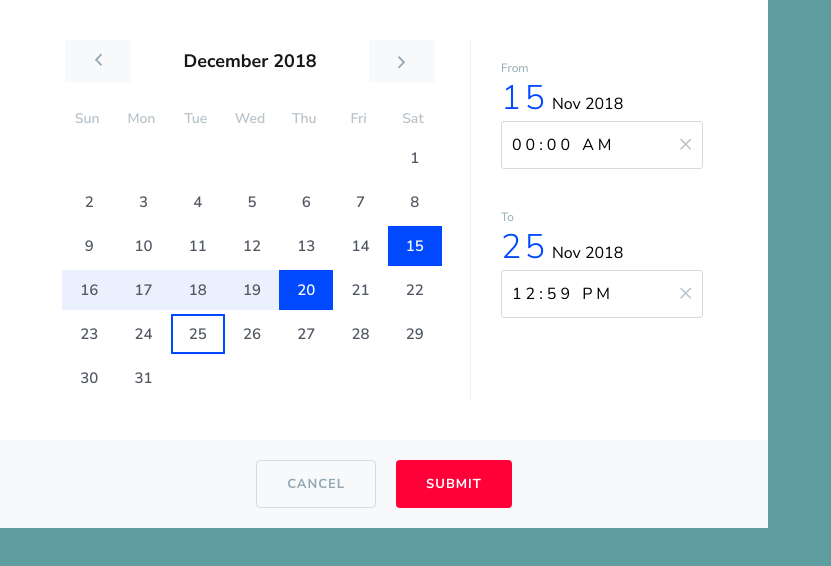
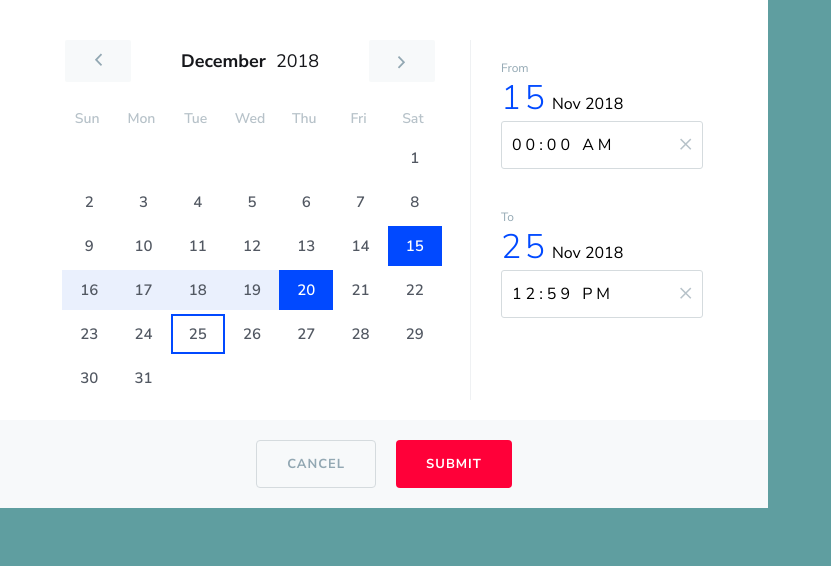
Before and after one commit to wahengchang/vue-packages, a Vue app in the folder packages/dateTimePicker/: page / in a window 1280 px wide. Shown: the top 566 px of the page, without its empty margins (0-831 px from the left). Built offline with nearby package versions, Linux system fonts and the light colour scheme.

Commit message:
add style currentYear

```diff
--- a/packages/dateTimePicker/src/components/DatePicker/index.vue
+++ b/packages/dateTimePicker/src/components/DatePicker/index.vue
@@ -2,9 +2,12 @@
   <div>
     <div class="datePicker_wrap">
       <div class="calendar-header">
-        <span class="icon-left" @click="minusMonth"> <arrow /> </span>
-        <h3>{{ currentMonthString }} {{ currentYear }}</h3>
-        <span class="icon-right" @click="addMonth"> <arrow /> </span>
+        <span class="arrow icon-left" @click="minusMonth"> <arrow /> </span>
+        <h3>
+          <span class="currentMonth">{{ currentMonthString }}</span>
+          <span class="currentYear">{{ currentYear }}</span>
+        </h3>
+        <span class="arrow icon-right" @click="addMonth"> <arrow /> </span>
       </div>
 
       <calender
@@ -83,7 +86,7 @@ export default {
       transform: rotate(180deg);
     }
 
-    span {
+    span.arrow {
       width: 66px;
       height: 42px;
       background: $pale-grey-two;
@@ -110,6 +113,10 @@ export default {
       font-size: 18px;
       color: $dark;
     }
+    .currentYear {
+      font-weight: 400;
+      margin-left: 10px;
+    }
   }
 }
 </style>
--- a/packages/dateTimePicker/src/components/DateTimePicker.vue
+++ b/packages/dateTimePicker/src/components/DateTimePicker.vue
@@ -64,7 +64,7 @@ export default {
 
   .containerWrapper {
     display: flex;
-    padding: 40px 30px;
+    padding: 40px 30px 20px 30px;
     .dateContainer {
       padding: 0 30px;
       border-right: 1px solid $pale-grey;
```
